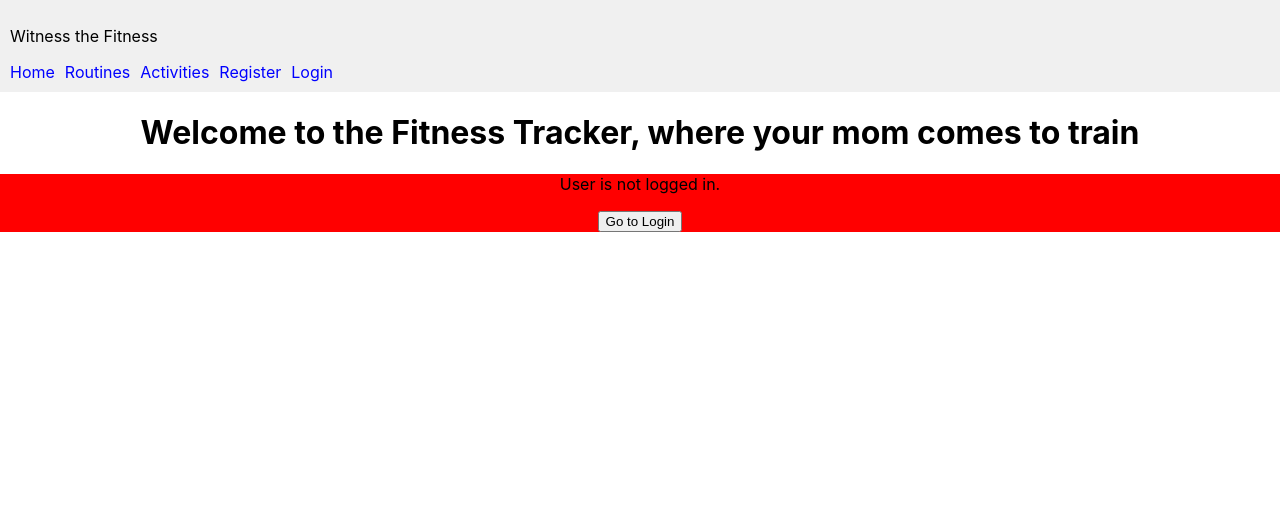
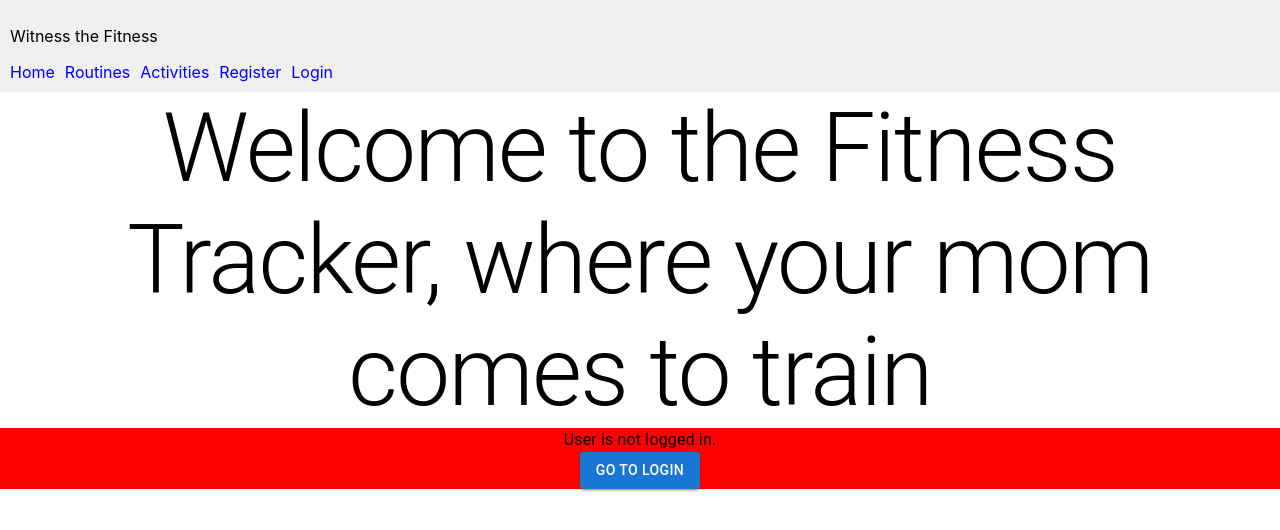
Before and after one commit to scottistas1406/FitnessTrackerFrontEnd, a React (Create React App) app: page / in a window 1280 px wide. Shown: the top 530 px of the page. Built offline with nearby package versions, Linux system fonts and the light colour scheme.

Commit message:
Slight Changes and Commit
Test

```diff
--- a/src/App.css
+++ b/src/App.css
@@ -11,6 +11,10 @@
   .App-logo {
     animation: App-logo-spin infinite 20s linear;
   }
+}
+
+button{
+  background-color: #282c34;
 }
 
 .App-header {
--- a/src/components/Navbar.js
+++ b/src/components/Navbar.js
@@ -30,6 +30,7 @@ const Navbar = ({ token }) => {
               Register
             </NavLink>
           </li>
+
           <li className="navbar-item">
             <NavLink to="/login" activeclassname="active-link">
               Login
@@ -47,5 +48,5 @@ const Navbar = ({ token }) => {
     </nav>
   );
 };
-
+//etstetsetsetetssttesteetsttestestestestsetest
 export default Navbar;
--- a/src/components/home.js
+++ b/src/components/home.js
@@ -1,6 +1,6 @@
 import React from 'react';
-
 import { Link } from 'react-router-dom';
+import { Typography, Button } from '@mui/material';
 import '../style/home.css'; // Import the CSS file
 
 const Home = ({ token, onLogout, creatorId }) => {
@@ -9,23 +9,24 @@ const Home = ({ token, onLogout, creatorId }) => {
     localStorage.removeItem('token');
     window.location.reload();
   };
-console.log('creatorid',creatorId)
+
+  console.log('creatorid', creatorId);
+
   return (
     <div>
-
       <div className="home-container">
-        <h1>Welcome to the Fitness Tracker, where your mom comes to train</h1>
+        <Typography variant="h1">Welcome to the Fitness Tracker, where your mom comes to train</Typography>
         <div className={token ? 'logged-in' : 'not-logged-in'}>
           {token ? (
             <>
-              <p>User is logged in.</p>
-              <button onClick={handleLogout}>Logout</button>
+              <Typography variant="body1">User is logged in.</Typography>
+              <Button variant="contained" onClick={handleLogout}>Logout</Button>
             </>
           ) : (
             <>
-              <p>User is not logged in.</p>
+              <Typography variant="body1">User is not logged in.</Typography>
               <Link to="/login">
-                <button>Go to Login</button>
+                <Button variant="contained">Go to Login</Button>
               </Link>
             </>
           )}
```
